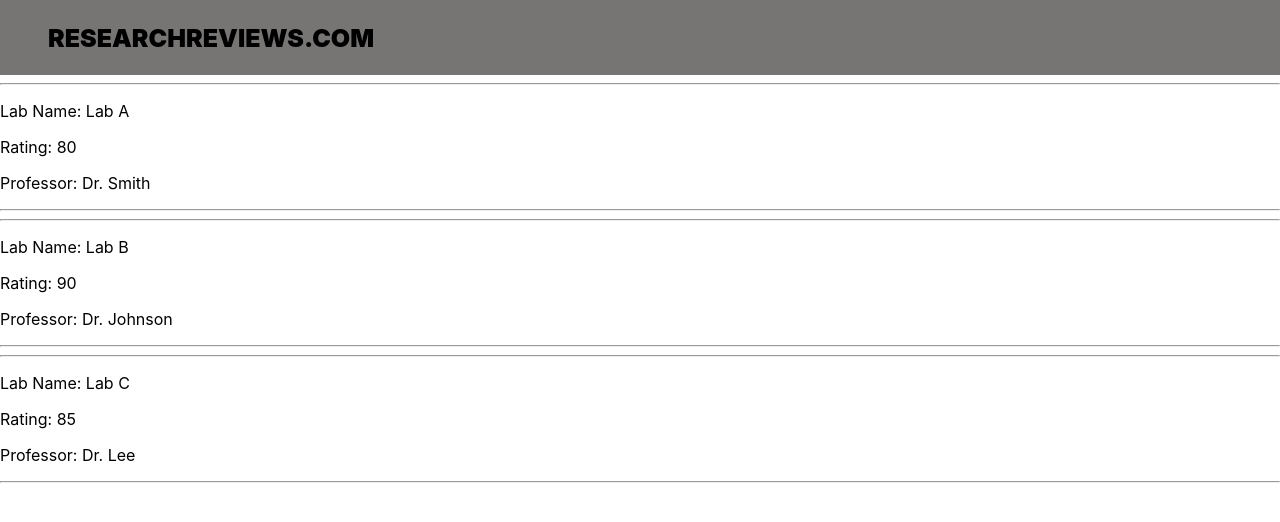
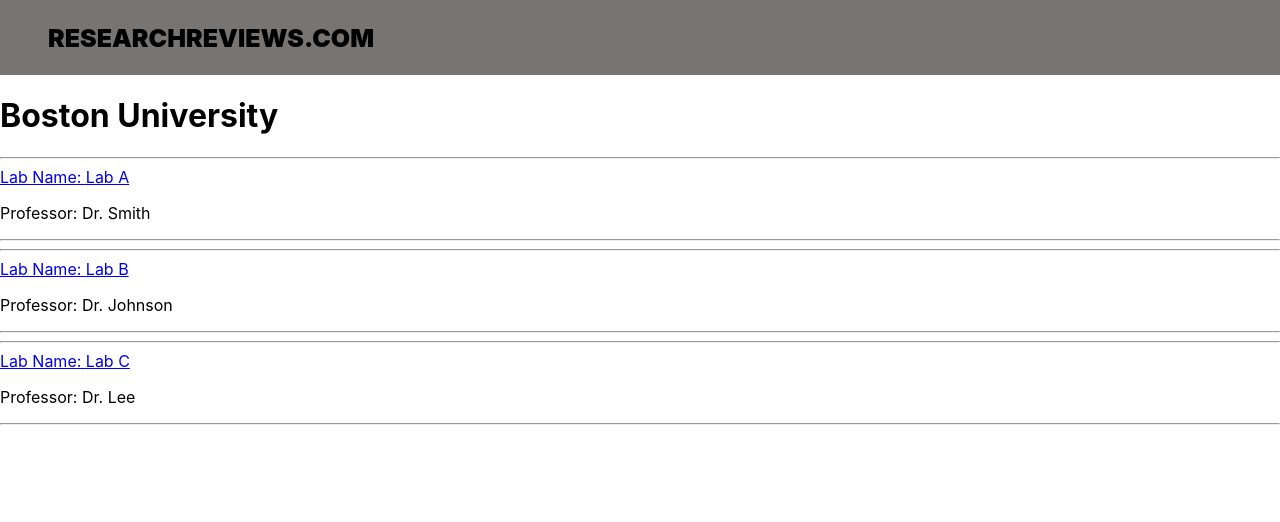
Before and after one commit to NoahRobit72/ReactTest, a React (Create React App) app in the folder research-app/: page /LabsBU in a window 1280 px wide. Shown: the top 522 px of the page. Built offline with nearby package versions, Linux system fonts and the light colour scheme.

Commit message:
add review and lab pages

```diff
--- a/research-app/src/App.js
+++ b/research-app/src/App.js
@@ -1,6 +1,7 @@
 import React from 'react';
 import { BrowserRouter, Routes, Route } from "react-router-dom"
 import Home from "./pages/Home"
+import LabInformation from './pages/LabInformation';
 import LabsBU from "./pages/LabsBU"
 import LabsMIT from "./pages/LabsMIT"
 import LabsNU from "./pages/LabsNU"
@@ -16,6 +17,9 @@ function App() {
         <Route path="/LabsMIT" element={<LabsMIT />} />
         <Route path="/LabsNU" element={<LabsNU />} />
         <Route path="/login" element={<LoginPage />} />
+        <Route path="/LabInformation" element={<LabInformation />} />
+
+
 
 
       </Routes>
--- a/research-app/src/components/LabInfo.js
+++ b/research-app/src/components/LabTemplate.js
@@ -1,12 +1,13 @@
 import React from 'react';
+import { Link } from "react-router-dom"
+
 
 function LabInfo({ lab }) {
   return (
     <div>
       <hr></hr>
       <div className= "contents">
-      <p>Lab Name: {lab.name}</p>
-      <p>Rating: {lab.score}</p>
+      <Link to="/LabInformation">Lab Name: {lab.name}</Link>
       <p>Professor: {lab.professor}</p>
       <hr></hr>
       </div>
--- /dev/null
+++ b/research-app/src/pages/LabInformation.js
@@ -0,0 +1,14 @@
+import React from 'react';
+
+function LabInformation({lab}) {
+  return (
+    <div>
+        <h1>This is the list of reviews of the {lab}</h1>
+        <div className= "Reviews">
+        <p>This is a lab review</p>
+        </div>
+    </div>
+  );
+}
+
+export default LabInformation;
--- a/research-app/src/pages/LabsBU.js
+++ b/research-app/src/pages/LabsBU.js
@@ -1,12 +1,12 @@
 import React from "react"
 import HeaderSchool from "../components/HeaderSchool";
-import LabInfo from "../components/LabInfo"
+import LabTemplate from "../components/LabTemplate"
 
 // EXAMPLE DATA
 const labs = [
-    { name: 'Lab A', score: 80, professor: 'Dr. Smith' },
-    { name: 'Lab B', score: 90, professor: 'Dr. Johnson' },
-    { name: 'Lab C', score: 85, professor: 'Dr. Lee' },
+    { name: 'Lab A', professor: 'Dr. Smith' },
+    { name: 'Lab B', professor: 'Dr. Johnson' },
+    { name: 'Lab C', professor: 'Dr. Lee' },
   ];
 
 //
@@ -15,20 +15,20 @@ const labs = [
 
 // Make a script to query the firebase data base for all the labs at BU
 
-// ie make a function "GetLabs(BU)" that returns:
-// { name: 'Lab A', score: 80, professor: 'Dr. Smith' },
-// { name: 'Lab B', score: 90, professor: 'Dr. Johnson' },
-// { name: 'Lab C', score: 85, professor: 'Dr. Lee' },
+// function "GetLabs(BU)" that returns:
+// { name: 'Lab A',  professor: 'Dr. Smith' },
+// { name: 'Lab C',  professor: 'Dr. Lee' },
 
 function LabsBU() {
     return (
         <div className="labsBU">
           <div>
             <HeaderSchool/>
+            <h1>Boston University</h1>
           </div>
           <div className="Labs">
             {labs.map((lab, index) => (
-              <LabInfo key={index} lab={lab} />
+              <LabTemplate key={index} lab={lab} />
             ))}
           </div>
         </div>
```
